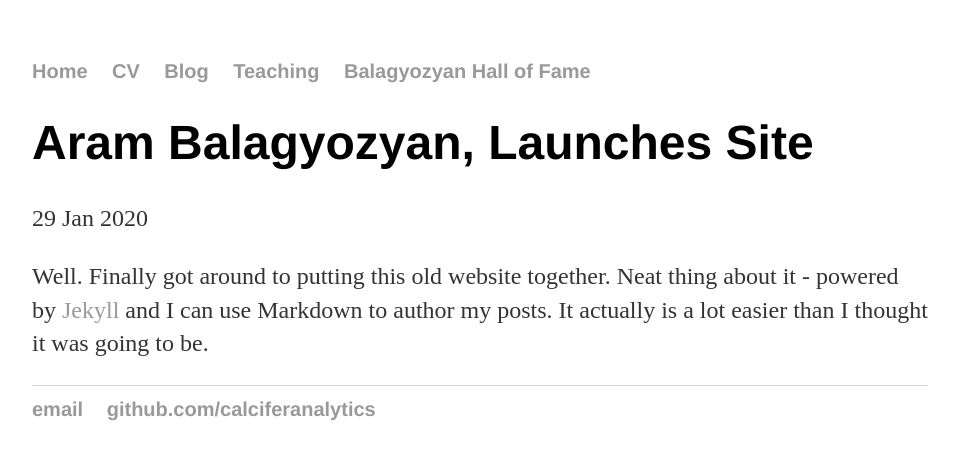
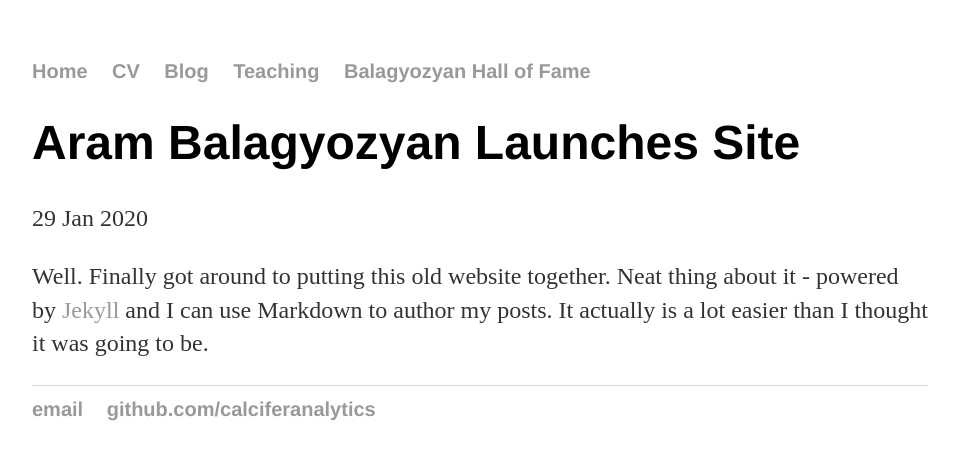
Before and after one commit to calciferanalytics/calciferanalytics.github.io, a Jekyll site: the page built from _posts/2020-01-29-AramBalagyozyan-site-launched.md, in a window 1280 px wide. Shown: the top 460 px of the page, without its empty margins (160-1116 px from the left). Built offline with Jekyll 4.4.1, drawn with Linux system fonts in a browser that asks for light colours.

```diff
--- a/_posts/2020-01-29-AramBalagyozyan-site-launched.md
+++ b/_posts/2020-01-29-AramBalagyozyan-site-launched.md
@@ -1,6 +1,6 @@
 ---
 layout: post
-title: "Aram Balagyozyan, Launches Site"
+title: "Aram Balagyozyan Launches Site"
 date: 2020-01-29
 ---
 
```
